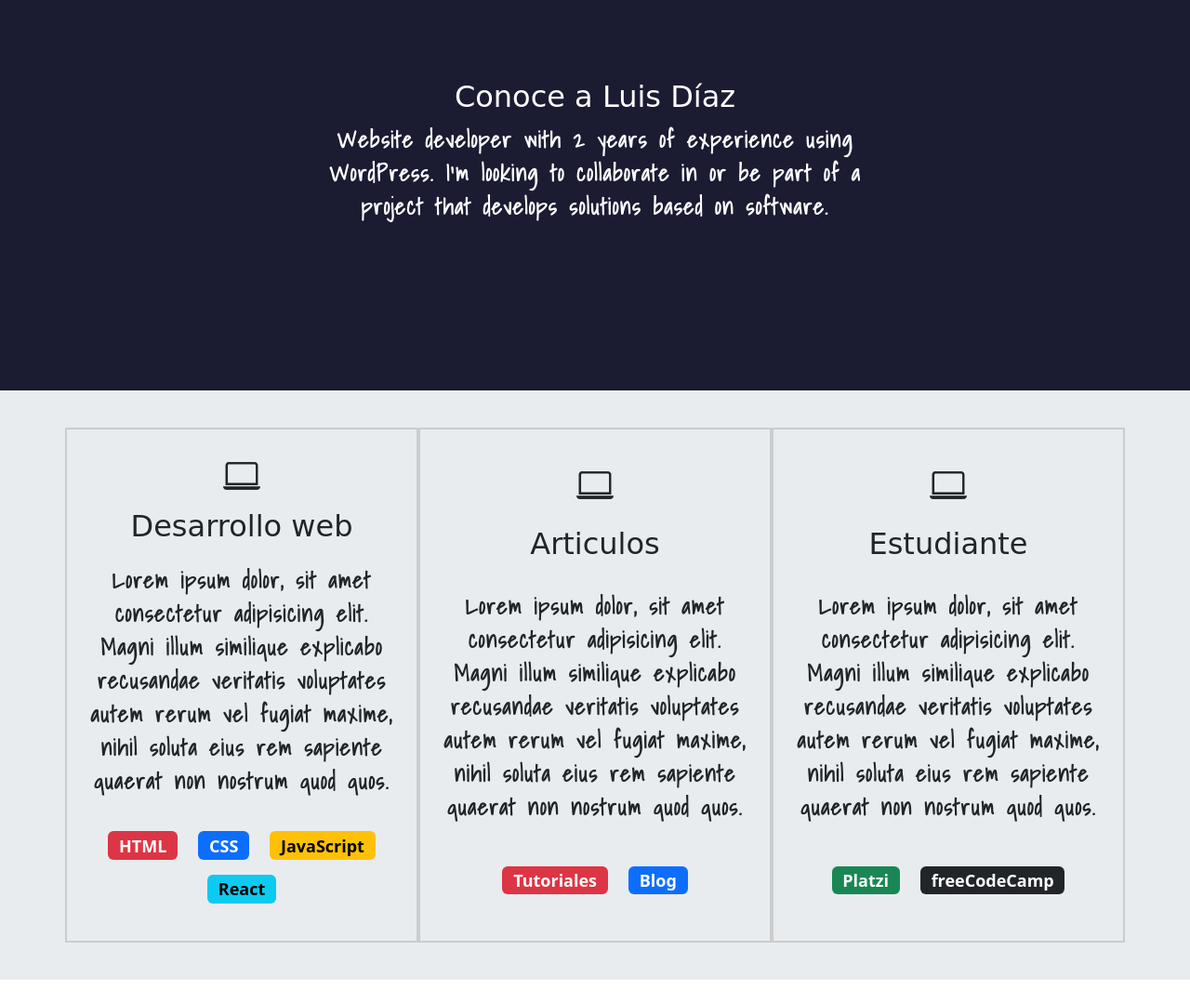
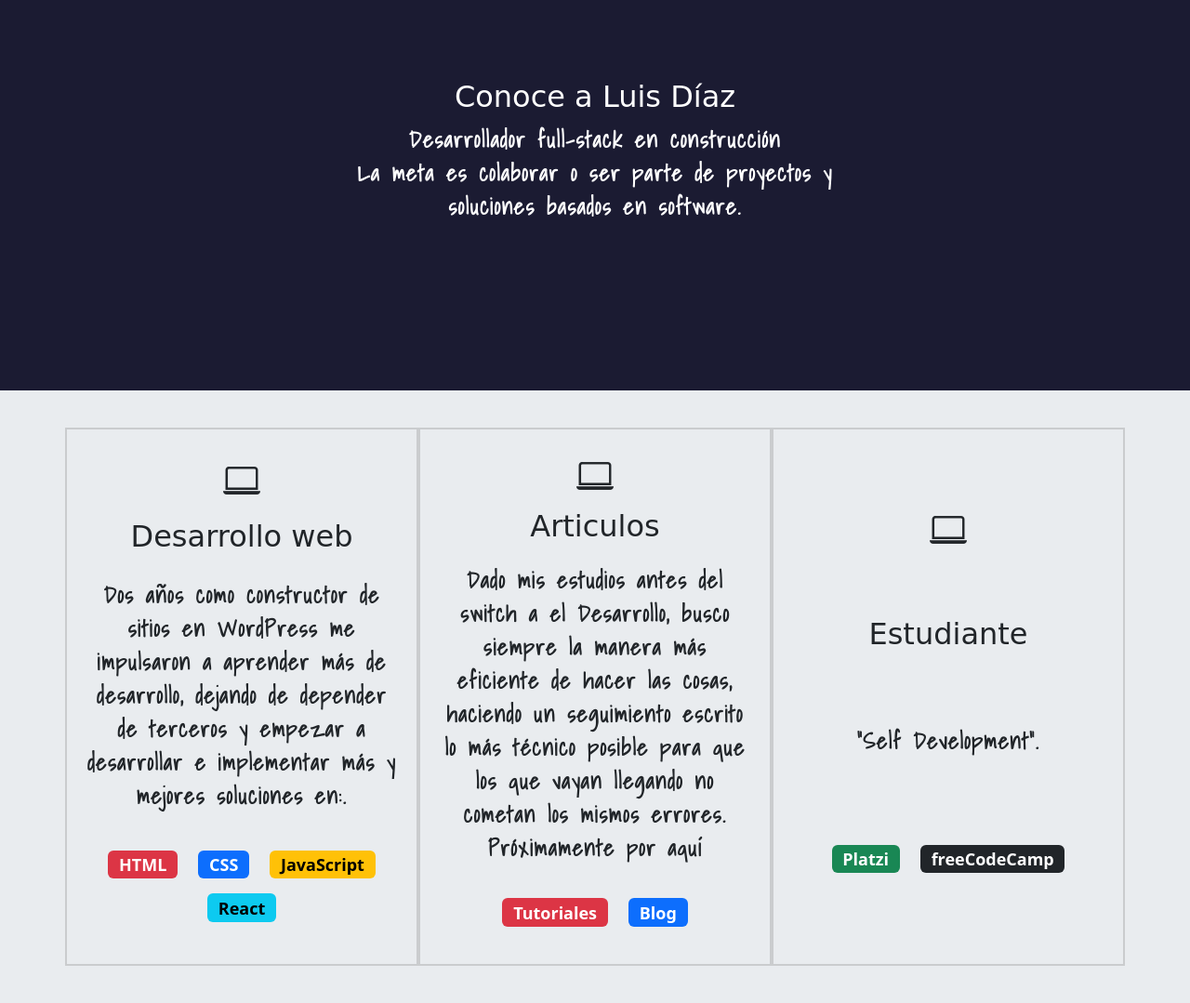
Before and after one commit to ludirez/ludires.github.io, a plain HTML site: page index.html in a window 1280 px wide. Shown: the part 700-1779 px from the top of the page at 93% size. Before the commit the page ends 1754 px from the top, so only its background shows below. Drawn offline with nearby package versions, Linux system fonts and the light colour scheme; a web font is replaced by a local one.

Commit message:
ajustes a seccion experiencia

```diff
--- a/index.html
+++ b/index.html
@@ -77,7 +77,8 @@
 		<section class="sobre-mi seccion-oscura">
 			<div class="contenedor">
 				<h2 class="seccion-titulo">Conoce a Luis Díaz</h2>
-				<p class="seccion-texto">Website developer with 2 years of experience using WordPress. I'm looking to collaborate in or be part of a project that develops solutions based on software.</p>
+				<p class="seccion-texto">Desarrollador full-stack en construcción <br> La meta es colaborar o ser parte de proyectos y soluciones basados en software.</p>
+				<!-- <p class="seccion-texto">La meta es colaborar o ser parte de proyectos y soluciones basados en software.</p> -->
 			</div>
 		</section>
 
@@ -89,7 +90,7 @@
 					<div class="columna col-12 col-md-12 col-lg-4 ">
 						<i class="bi bi-laptop"></i>
 						<p class="seccion-titulo">Desarrollo web</p>
-						<p class="seccion-texto">Lorem ipsum dolor, sit amet consectetur adipisicing elit. Magni illum similique explicabo recusandae veritatis voluptates autem rerum vel fugiat maxime, nihil soluta eius rem sapiente quaerat non nostrum quod quos.</p>
+						<p class="seccion-texto">Dos años como constructor de sitios en WordPress me impulsaron a aprender más de desarrollo, dejando de depender de terceros y empezar a desarrollar e implementar más y mejores soluciones en:.</p>
 						<div class="badges-contenedor">
 							<span class="badge text-bg-danger">HTML</span>
 							<span class="badge text-bg-primary">CSS</span>
@@ -101,7 +102,7 @@
 					<div class="columna col-12 col-md-12 col-lg-4 ">
 						<i class="bi bi-laptop"></i>
 						<p class="seccion-titulo">Articulos</p>
-						<p class="seccion-texto">Lorem ipsum dolor, sit amet consectetur adipisicing elit. Magni illum similique explicabo recusandae veritatis voluptates autem rerum vel fugiat maxime, nihil soluta eius rem sapiente quaerat non nostrum quod quos.</p>
+						<p class="seccion-texto">Dado mis estudios antes del switch a el Desarrollo, busco siempre la manera más eficiente de hacer las cosas, haciendo un seguimiento escrito lo más técnico posible para que los que vayan llegando no cometan los mismos errores. Próximamente por aquí </p>
 						<div class="badges-contenedor">
 							<span class="badge text-bg-danger">Tutoriales</span>
 							<span class="badge text-bg-primary">Blog</span>
@@ -111,7 +112,7 @@
 					<div class="columna col-12 col-md-12 col-lg-4 ">
 						<i class="bi bi-laptop"></i>
 						<p class="seccion-titulo">Estudiante</p>
-						<p class="seccion-texto">Lorem ipsum dolor, sit amet consectetur adipisicing elit. Magni illum similique explicabo recusandae veritatis voluptates autem rerum vel fugiat maxime, nihil soluta eius rem sapiente quaerat non nostrum quod quos.</p>
+						<p class="seccion-texto">"Self Development". </p>
 						<div class="badges-contenedor">
 							<span class="badge text-bg-success">Platzi</span>
 							<span class="badge text-bg-dark">freeCodeCamp</span>
```
